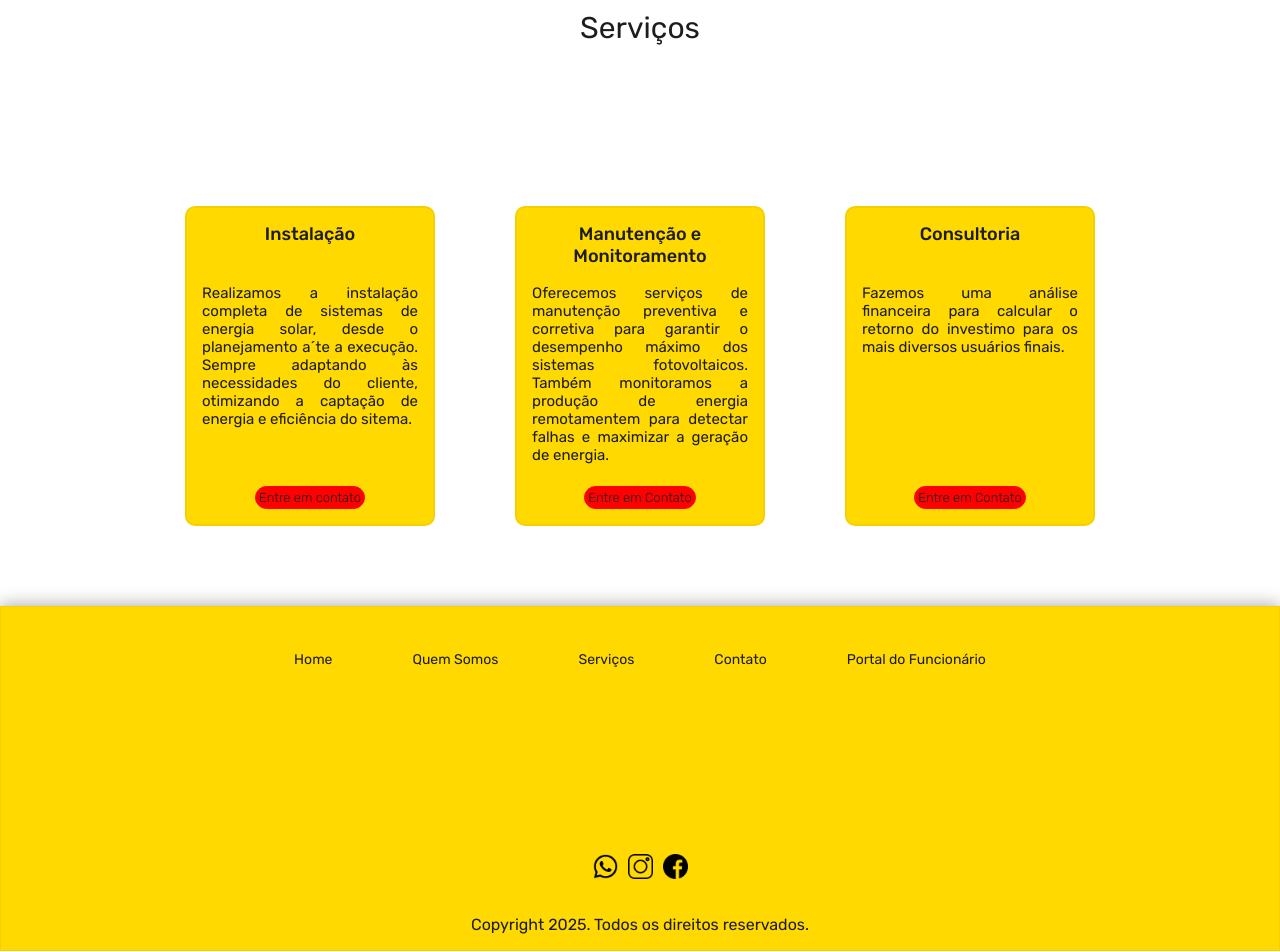
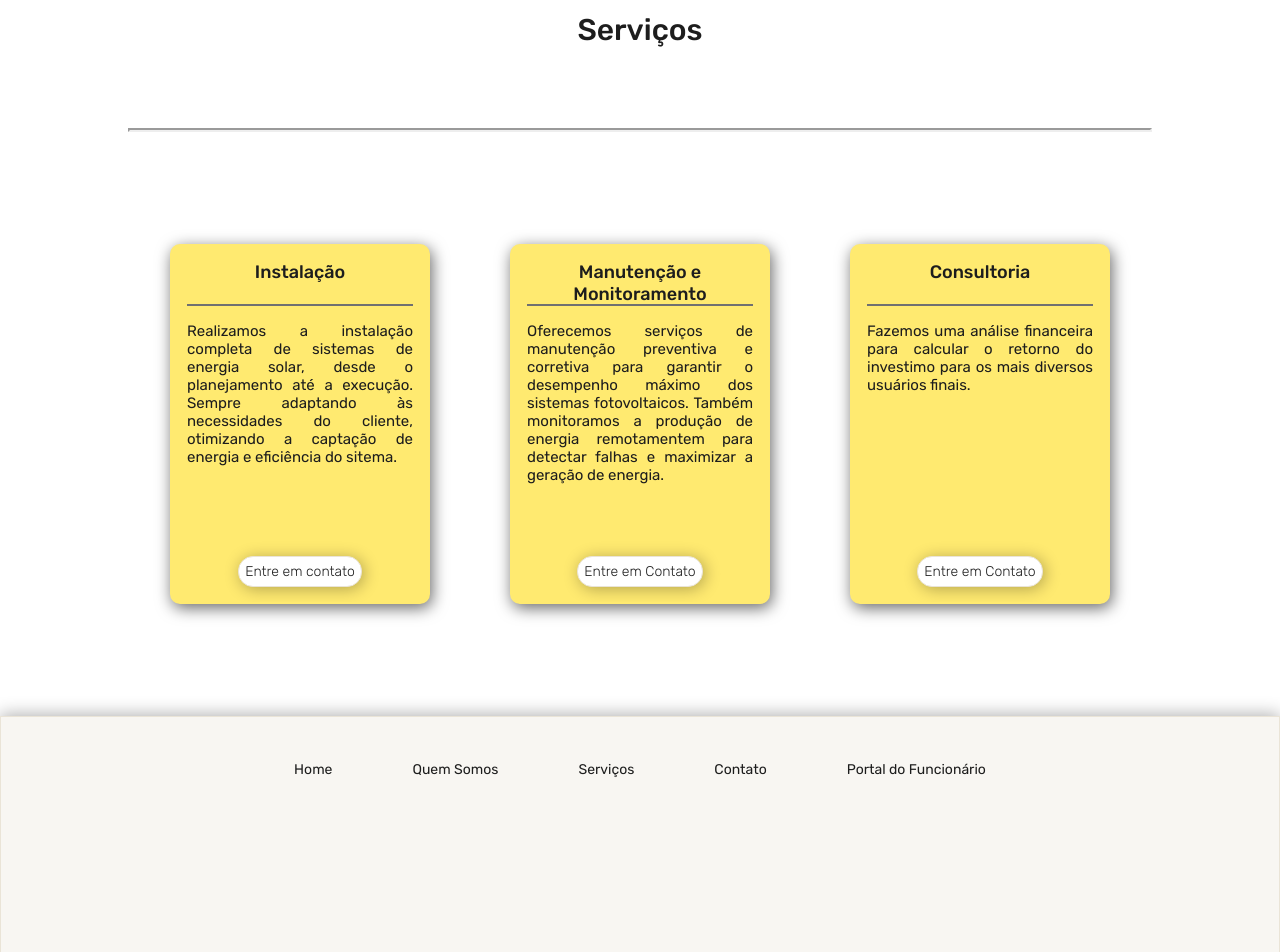
Before and after one commit to Daniel-Alisson/Projeto-EnergiaSolar, an Angular app: page / in a window 1280 px wide. Shown: the part 760-1712 px from the top of the page. Built offline with nearby package versions, Linux system fonts and the light colour scheme.

Commit message:
V1.0
Fiz alguns ajustes, mas a tela de Bem-Vindo está praticamente pronta. Já devo adicionar links para as rotas de serviço e portal

```diff
--- a/src/app/components/footer/footer.component.css
+++ b/src/app/components/footer/footer.component.css
@@ -56,8 +56,19 @@
 .rodape-redes-sociais a {
   margin-left: 5px;
   margin-right: 5px;
+  transition: all 0.5s ease-in-out;
 }
 
 .rodape-redes-sociais a img {
   width: 25px;
+  transition: 0.2s ease-in-out;
 }
+
+.rodape-links ul li a:hover {
+  transform: scale(1.1);
+  font-weight: 500;
+}
+
+.rodape-redes-sociais a img:hover {
+  transform: scale(1.2);
+}
--- a/src/app/components/header/header.component.css
+++ b/src/app/components/header/header.component.css
@@ -1,7 +1,7 @@
 header {
-  background-color: var(--cor-header-fundo);
+  position: relative;
+  background-color: var(--cor-header-background);
   color: var(--cor-font);
-  position: fixed;
   top: 0;
   width: 100%;
   display: flex;
@@ -87,6 +87,7 @@ header {
 .cabecalho-links ul li a:hover {
   color: var(--cor-font);
   font-weight: 400;
+  transition: opacity 0.3 ease, font-weight 0.3 ease;
 }
 
 .cabecalho-links ul li:last-child a {
--- a/src/app/components/home/home.component.css
+++ b/src/app/components/home/home.component.css
@@ -1,13 +1,10 @@
-main {
-  margin-top: 110px;
-}
-
 .banner {
   width: 100%;
   height: 500px;
   background: url(../../../../public/assets/images/banner-energia-solar.jpg)
     no-repeat center;
   background-size: cover;
+  box-shadow: 2px 2px 16px rgba(0, 0, 0, 0.4);
 }
 
 .banner div {
@@ -29,24 +26,26 @@ main {
 .banner a {
   display: inline-block;
   color: var(--cor-font);
-  font-size: 20px;
+  font-size: 16px;
   font-weight: 200;
   text-decoration: none;
-  padding: 2px;
-  background-color: red;
-  border: 2px solid red;
+  padding: 5px;
+  background-color: var(--cor-home-link-background);
+  border: 2px solid var(--cor-home-link-borda);
   border-radius: 15px;
   transition: all 0.5s ease-in-out;
+  box-shadow: 2px 2px 8px rgba(0, 0, 0, 0.5);
 }
 
 .banner a:hover {
-  color: white;
   transform: scale(1.1);
+  font-weight: 500;
   box-shadow: 2px 2px 8px black;
 }
 
 h2 {
-  margin: 10rem auto;
+  margin-top: 10rem;
+  margin-bottom: 5rem;
   display: flex;
   justify-content: center;
   align-items: center;
@@ -54,12 +53,19 @@ h2 {
   flex-wrap: wrap;
   color: var(--cor-font);
   font-size: 30px;
-  font-weight: 400;
+  font-weight: 500;
+}
+
+hr {
+  display: block;
+  margin: auto;
+  max-width: 80%;
+  border-width: 2px;
 }
 
 .servicos {
   max-width: 1500px;
-  margin: 5rem auto;
+  margin: 7rem auto;
   display: flex;
   flex-direction: row;
   justify-content: center;
@@ -76,45 +82,56 @@ h2 {
   justify-content: flex-start;
   flex-direction: column;
   align-items: center;
-  width: 250px;
-  height: 320px;
+  width: 260px;
+  height: 360px;
   gap: 1rem;
   text-align: justify;
   word-wrap: break-word;
-  background-color: var(--cor-home-servicos);
-  border: 2px solid var(--cor-header-borda);
+  background-color: var(--cor-home-servicos-background);
+  border: 2px solid var(--cor-home-servicos-borda);
   border-radius: 10px;
   padding: 15px;
   overflow: auto;
+  box-shadow: 2px 4px 16px rgba(0, 0, 0, 0.6);
+  transition: 0.25s ease-in-out;
 }
 
 .service h3 {
+  width: 100%;
   font-size: 18px;
   font-weight: 500;
   height: 45px;
   word-wrap: break-word;
   text-align: center;
+  border-bottom: 2px solid #707070;
 }
 
 .service p {
   font-size: 15px;
+  line-height: 1.2;
   flex-grow: 1;
 }
 
 .service a {
-  font-size: 13px;
+  font-size: 14px;
   font-weight: 300;
   text-decoration: none;
   color: var(--cor-font);
-  background-color: red;
-  padding: 3px;
-  border: 1px solid red;
+  background-color: var(--cor-home-link-background);
+  padding: 6px;
+  border: 1px solid var(--cor-home-link-borda);
   border-radius: 15px;
   cursor: pointer;
   transition: all 0.5s ease-in-out;
+  box-shadow: 2px 2px 16px rgba(0, 0, 0, 0.3);
 }
 
 .service a:hover {
-  color: white;
   transform: scale(1.1);
+  box-shadow: 2px 2px 16px rgba(0, 0, 0, 0.5);
+  font-weight: 500;
 }
+
+.service:hover {
+  transform: scale(1.05);
+}
--- a/src/app/components/home/home.component.html
+++ b/src/app/components/home/home.component.html
@@ -8,13 +8,14 @@
   </section>
 
   <h2>Serviços</h2>
+  <hr />
   <section class="servicos">
     <!-- Servico 1-->
     <div class="service">
       <h3>Instalação</h3>
       <p>
         Realizamos a instalação completa de sistemas de energia solar, desde o
-        planejamento a´te a execução. Sempre adaptando às necessidades do
+        planejamento até a execução. Sempre adaptando às necessidades do
         cliente, otimizando a captação de energia e eficiência do sitema.
       </p>
       <a href="">Entre em contato</a>
--- a/src/styles.css
+++ b/src/styles.css
@@ -2,16 +2,20 @@
 
 :root {
   /* CORES DA HEADER*/
-  --cor-header-fundo: #ffd900;
+  --cor-header-background: #ffd900;
   --cor-header-borda: #f5d000;
   --cor-header-link-portal: #ffffff;
   --cor-header-borda-link-portal: #ebebeb;
   /* CORES DO TOPICO SERVICOS NO HOME*/
-  --cor-home-background: #123132;
-  --cor-home-servicos: #ffd900;
+  --cor-home-background: #ffffff;
+  --cor-home-servicos-background: #ffea70;
+  --cor-home-servicos-borda: #ffea70;
+  --cor-home-link-background: #ffffff;
+  --cor-home-link-borda: #eae4d7;
   /* CORES DO FOOTER*/
-  --cor-footer-background: #ffd900;
-  --cor-footer-borda: #f5d000;
+  --cor-footer-background: #f8f6f2;
+  --cor-footer-borda: #eae4d7;
+
   /* CORES DE FONTES*/
   --cor-font: #1d1d1d;
 }
@@ -23,3 +27,11 @@
   font-family: "Rubik", serif;
   color: var(--cor-font);
 }
+
+body {
+  background-color: var(--cor-home-background);
+}
+
+html {
+  scroll-behavior: smooth;
+}
```
